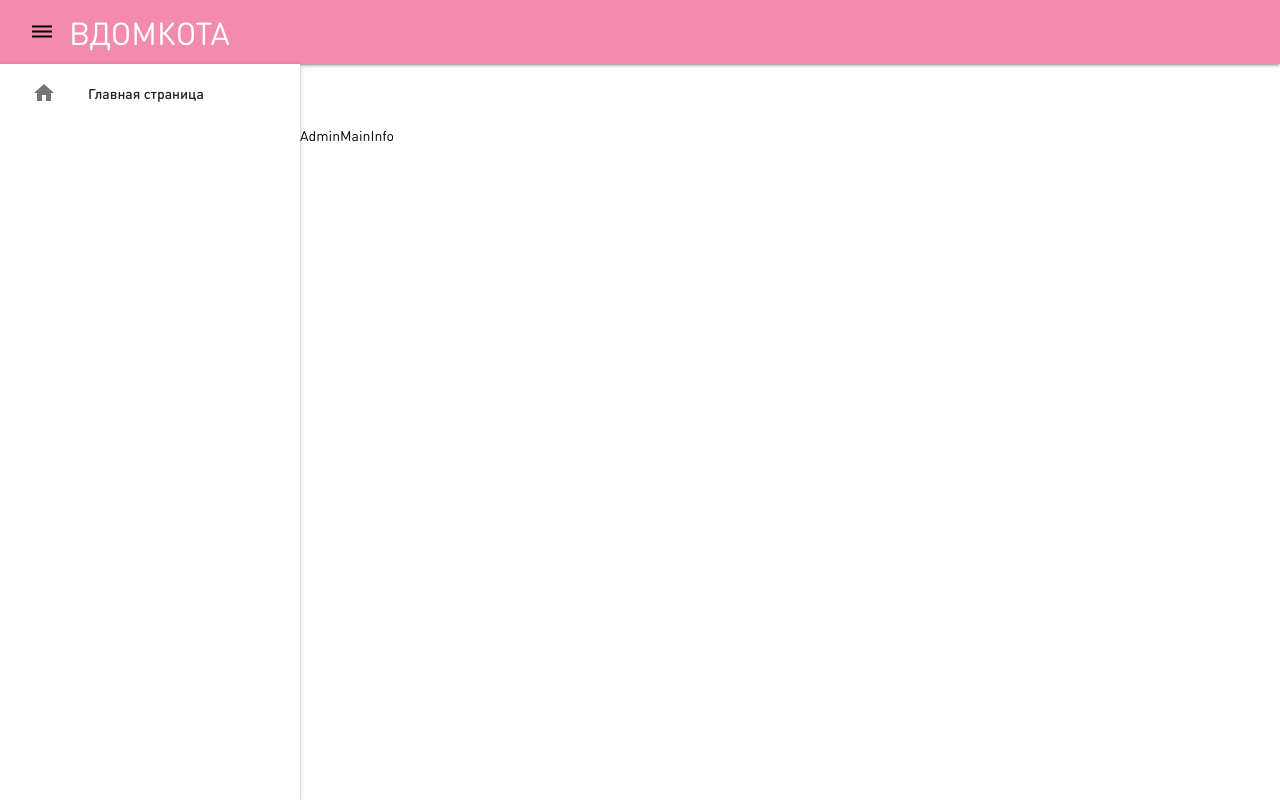
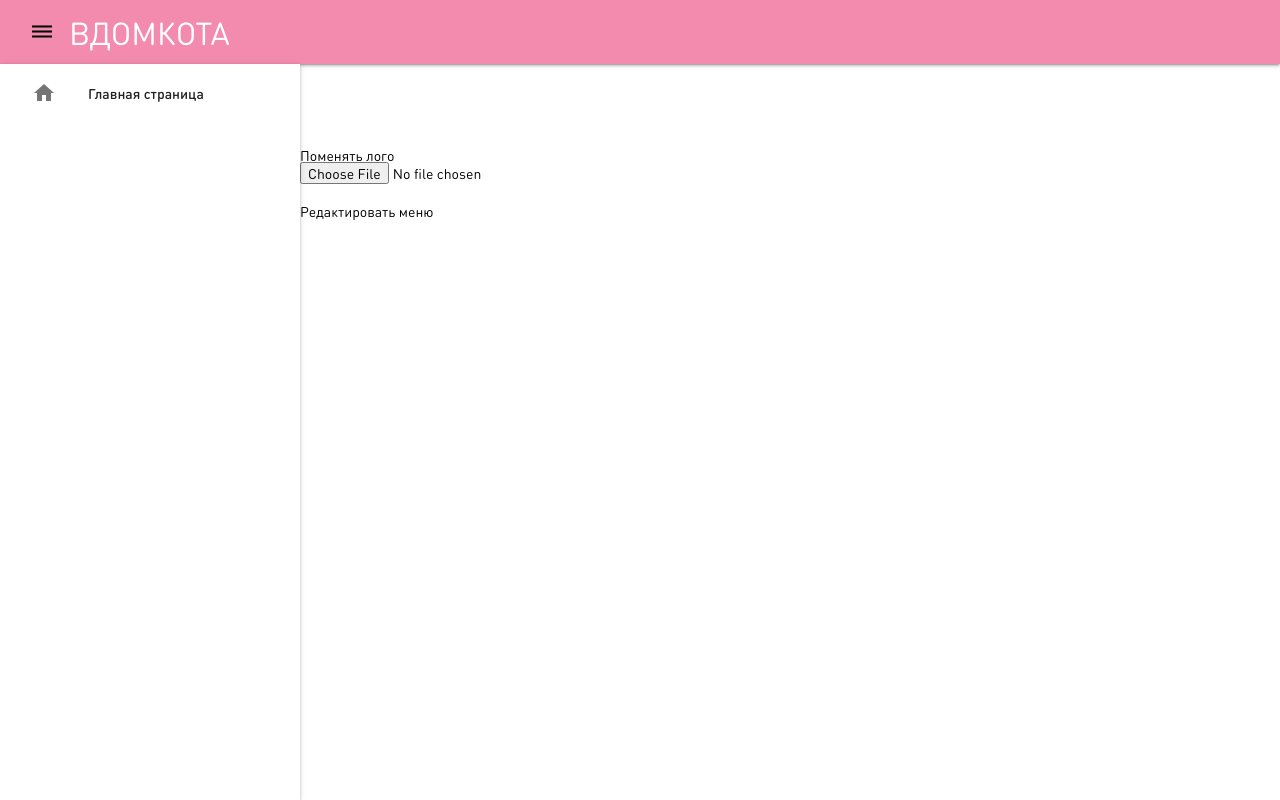
Before and after one commit to kivals/vdomkota_vue, a Vue app: page /admin in a window 1280 px wide. Built offline with nearby package versions, Linux system fonts and the light colour scheme.

Commit message:
Add Logo-uploader

```diff
--- a/src/pages/AdminMainInfo.vue
+++ b/src/pages/AdminMainInfo.vue
@@ -1,11 +1,45 @@
 <template>
-  <h1>AdminMainInfo</h1>
+  <div>
+    <ul>
+      <li>
+        <p>Поменять лого</p>
+        <input type="file" @change="onFileChange" />
+        <div class="preview">
+          <img v-if="url" :src="url" />
+        </div>
+      </li>
+      <li>
+        <p>Редактировать меню</p>
+      </li>
+    </ul>
+
+  </div>
 </template>
 
 <script>
 export default {
   name: 'AdminMainInfo',
+  data() {
+    return {
+      url: null,
+    };
+  },
+  methods: {
+    onFileChange(e) {
+      const file = e.target.files[0];
+      this.url = URL.createObjectURL(file);
+    },
+  },
 };
 </script>
 
-<style scoped></style>
+<style lang="scss" scoped>
+.preview {
+  img {
+    width: 150px;
+  }
+}
+li  {
+  margin-top: 20px;
+}
+</style>
```
